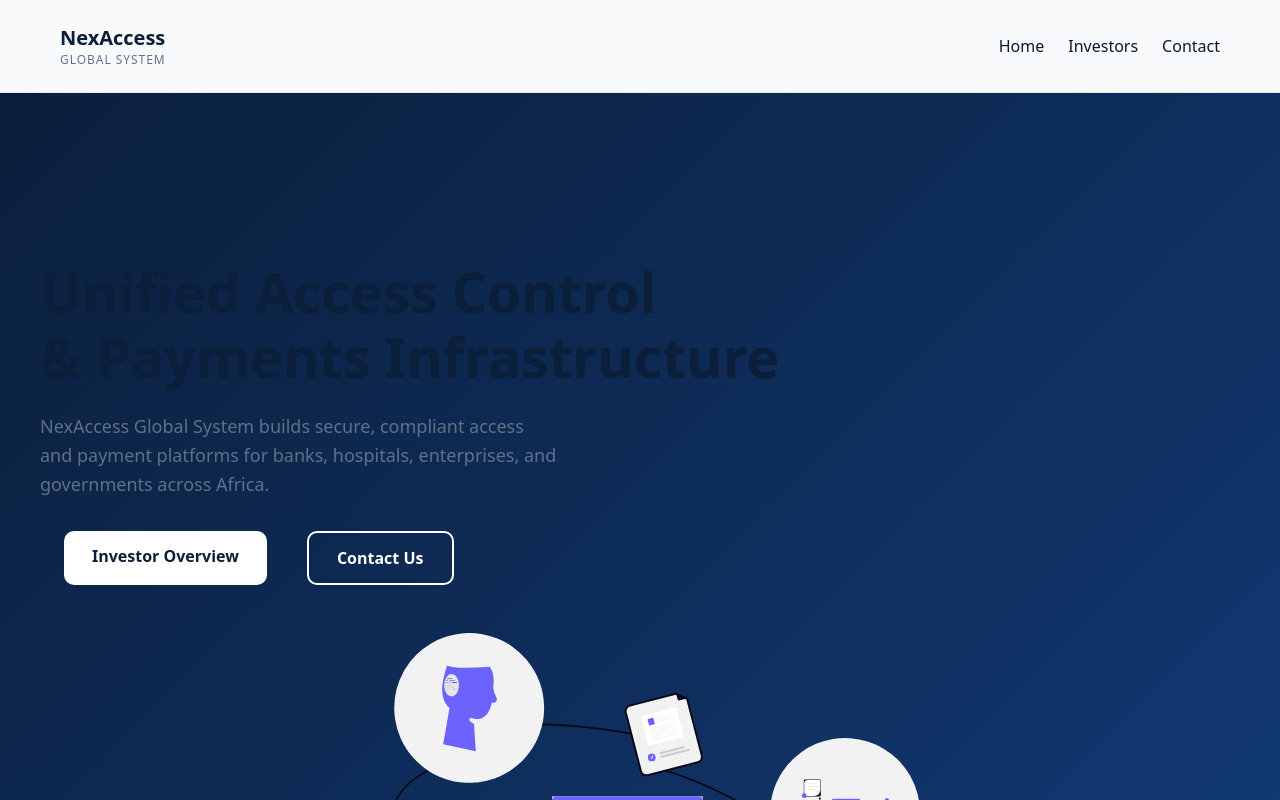
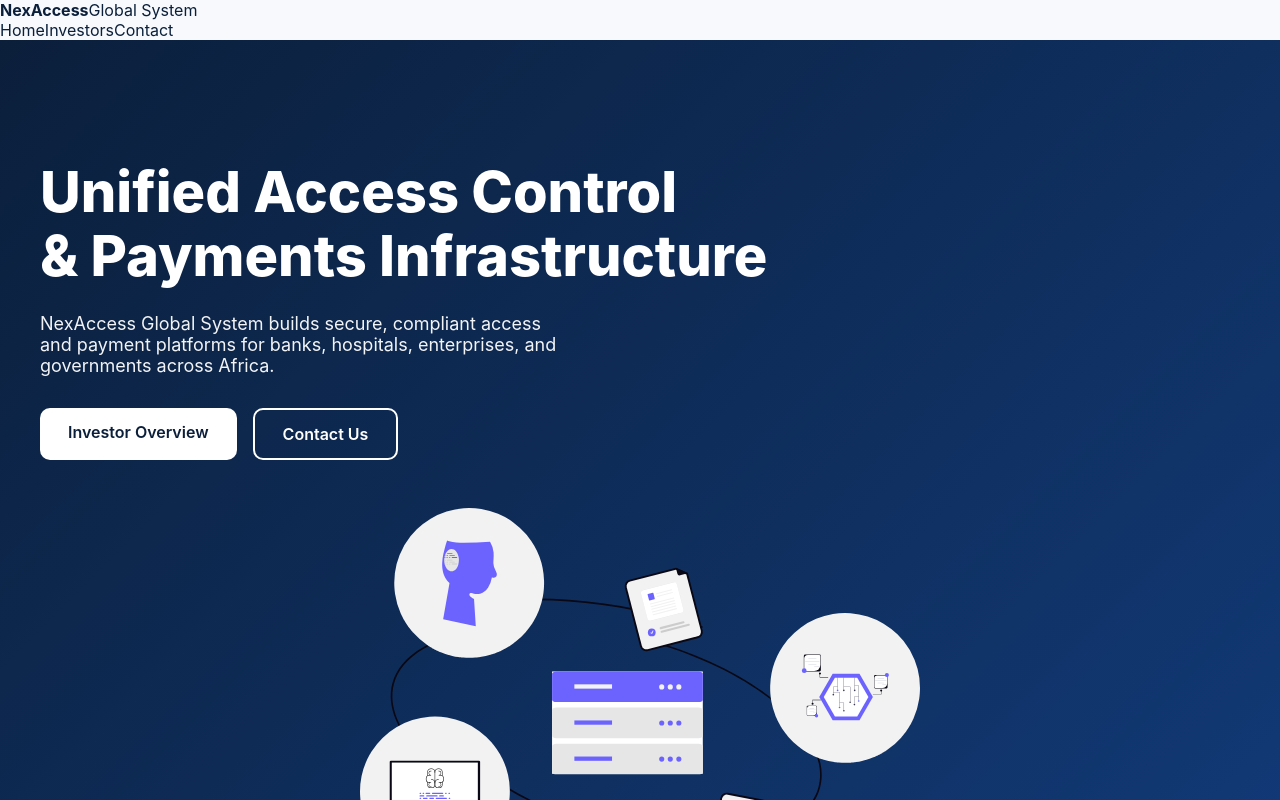
Before and after one commit to nwagwuemmanuel200-bit/nexaccess-website, a Next.js app: page / in a window 1280 px wide. Shown: the top 800 px of the page. Built offline with nearby package versions, Linux system fonts and the light colour scheme.

Commit message:
Update globals.css

```diff
--- a/app/globals.css
+++ b/app/globals.css
@@ -1,75 +1,46 @@
-:root {
-  /* Core Brand Colors */
-  --primary: #0B1F3A;     /* Deep navy – trust, banks */
-  --secondary: #1F4FD8;   /* Enterprise blue */
-  --accent: #1BA97F;      /* Fintech green */
-
-  /* Text */
-  --text-dark: #0F172A;
-  --text-muted: #64748B;
-
-  /* Backgrounds */
-  --bg-light: #F8FAFC;
-  --bg-card: #FFFFFF;
-  --border-light: #E5E7EB;
+* {
+  box-sizing: border-box;
+  padding: 0;
+  margin: 0;
 }
 
+html,
 body {
-  margin: 0;
-  background: var(--bg-light);
-  color: var(--text-dark);
-  font-family: system-ui, -apple-system, BlinkMacSystemFont, "Segoe UI", sans-serif;
-}
-
-h1, h2, h3 {
-  letter-spacing: -0.4px;
-  color: var(--primary);
-}
-
-p {
-  color: var(--text-muted);
-  line-height: 1.6;
+  max-width: 100vw;
+  overflow-x: hidden;
+  font-family: -apple-system, BlinkMacSystemFont, "Segoe UI",
+    Roboto, Oxygen, Ubuntu, Cantarell, "Open Sans",
+    "Helvetica Neue", sans-serif;
+  background: #f7f9fc;
+  color: #0b1f3b;
 }
 
 a {
+  color: inherit;
   text-decoration: none;
 }
-.site-header {
-  display: flex;
-  justify-content: space-between;
-  align-items: center;
-  padding: 24px 60px;
-  background: var(--bg-section);
-  border-bottom: 1px solid #e5e7eb;
-}
-.logo strong {
-  font-size: 20px;
-  color: var(--primary);
+
+section {
+  width: 100%;
 }
 
-.logo span {
-  display: block;
-  font-size: 12px;
-  color: var(--text-muted);
-  letter-spacing: 0.08em;
-  text-transform: uppercase;
+.container {
+  max-width: 1200px;
+  margin: 0 auto;
+  padding: 0 24px;
 }
 
-a {
-  margin-left: 24px;
-  text-decoration: none;
-  color: var(--text-dark);
-  font-weight: 500;
+.fade-in {
+  animation: fadeIn 0.8s ease forwards;
 }
 
-a:hover {
-  color: var(--secondary);
+@keyframes fadeIn {
+  from {
+    opacity: 0;
+    transform: translateY(12px);
+  }
+  to {
+    opacity: 1;
+    transform: translateY(0);
+  }
 }
-
-.site-footer {
-  padding: 40px 60px;
-  text-align: center;
-  font-size: 14px;
-  color: var(--text-muted);
-  background: #f3f4f6;
-}
```
